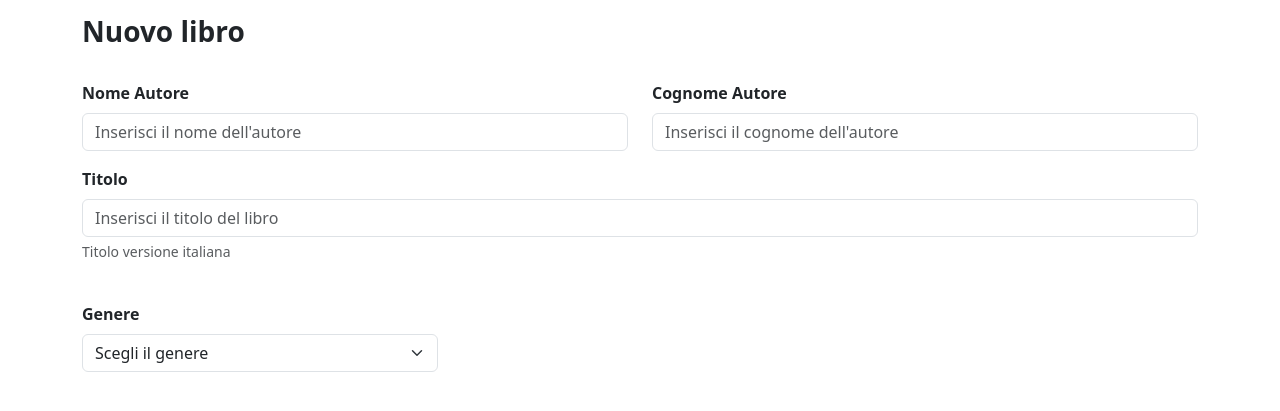
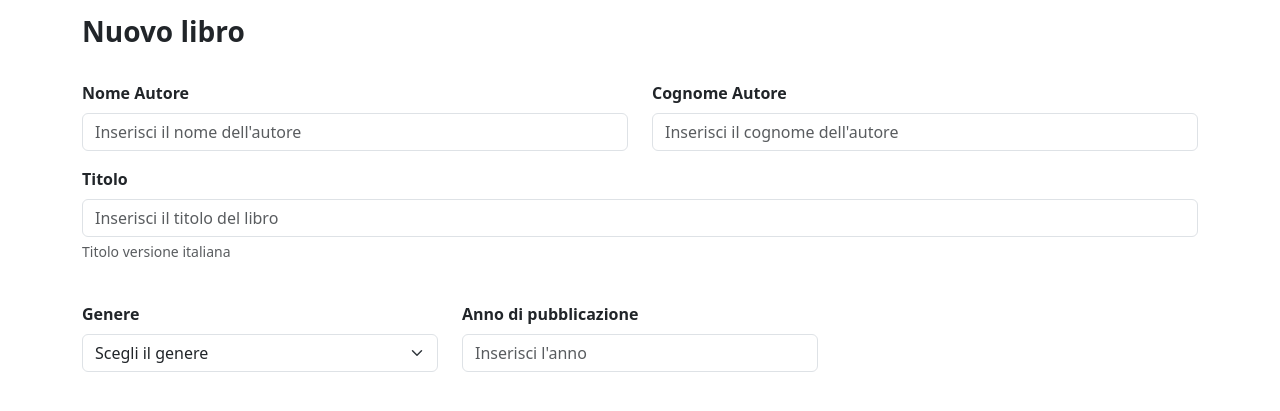
Before and after one commit to mannuccimattia/html-css-bootstrap-dashboard, a plain HTML site: page bonus/newbook.html in a window 1280 px wide. Shown: the part 95-506 px from the top of the page. Drawn offline with nearby package versions, Linux system fonts and the light colour scheme.

Commit message:
[UPD] Done newbook anno

```diff
--- a/bonus/newbook.html
+++ b/bonus/newbook.html
@@ -95,7 +95,11 @@
         </select>
       </div>
       <div class="col">
-
+        <div class="mb-3">
+          <label for="exampleFormControlInput5" class="form-label fw-semibold">Anno di pubblicazione</label>
+          <input type="text" class="form-control" id="exampleFormControlInput5"
+            placeholder="Inserisci l'anno">
+        </div>
       </div>
       <div class="col">
 
```
